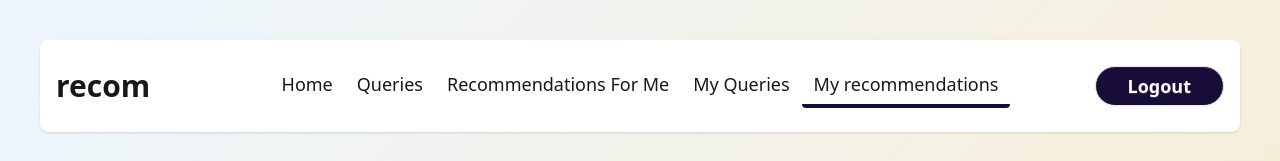
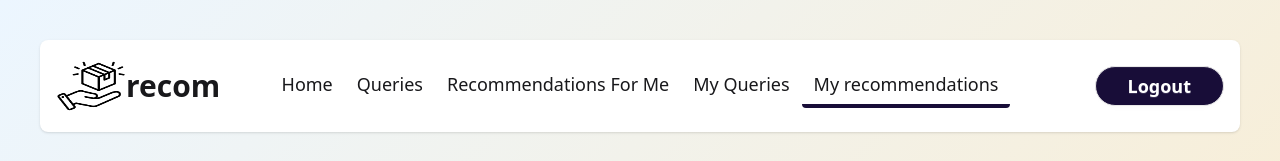
Before and after one commit to FarhanAfrad1/product-recommendation-client, a React (Vite) app: page /myrecom in a window 1280 px wide. Shown: the top 161 px of the page. Built offline with nearby package versions, Linux system fonts and the light colour scheme; no server answers; sample sign-in values are in the browser's storage.

Commit message:
logo is added

```diff
--- a/src/Components/NavBar.jsx
+++ b/src/Components/NavBar.jsx
@@ -54,7 +54,10 @@ const NavBar = () => {
                             {link}
                         </ul>
                     </div>
-                    <a className="text-3xl font-bold">recom</a>
+                    <div className='flex items-center'>
+                        <img src="/new-product.png" alt="" className='w-[70px] h-[50px]' />
+                        <a className="text-3xl font-bold">recom</a>
+                    </div>
                 </div>
                 <div className="navbar-center hidden lg:flex">
                     <ul className="menu menu-horizontal px-1 text-lg">
```
